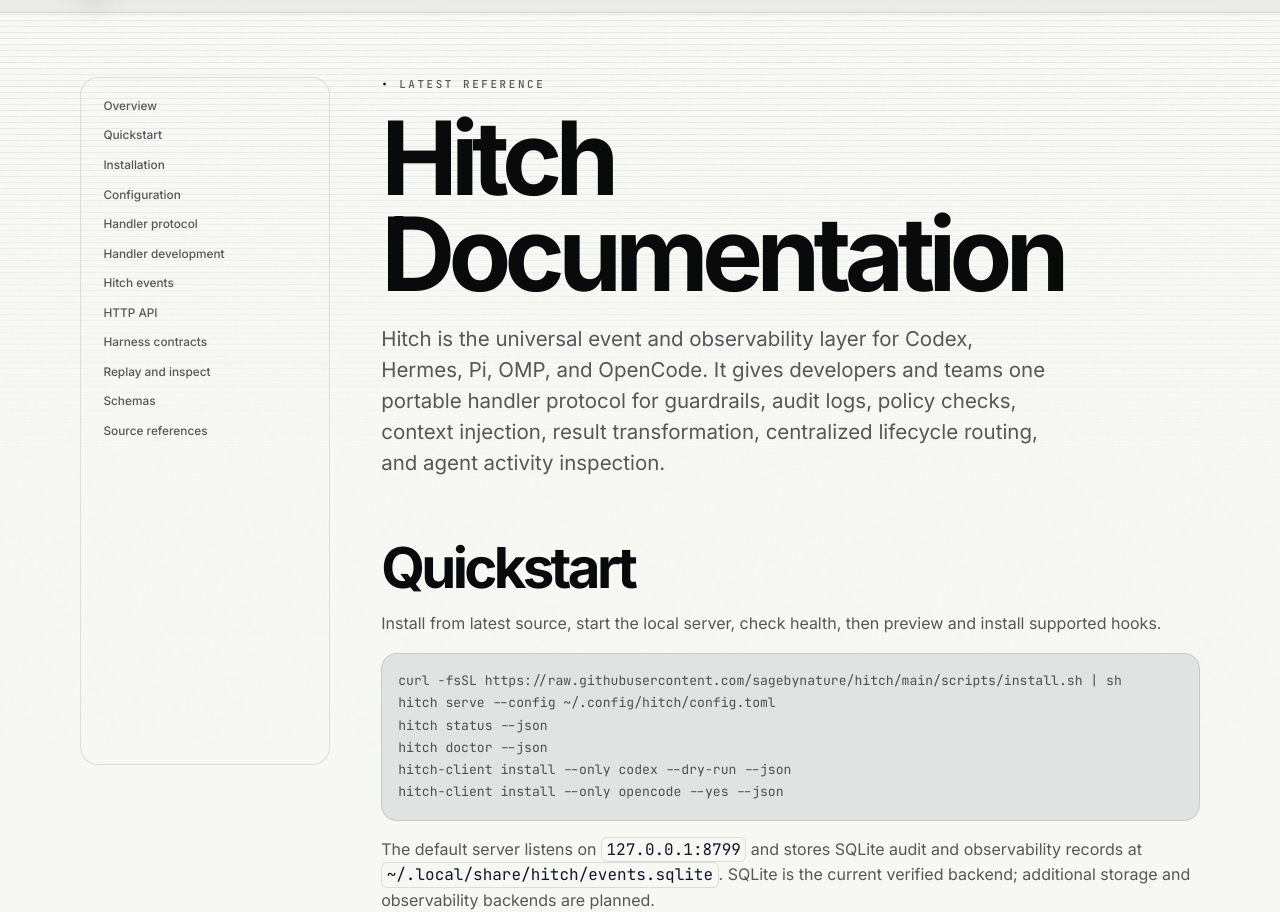
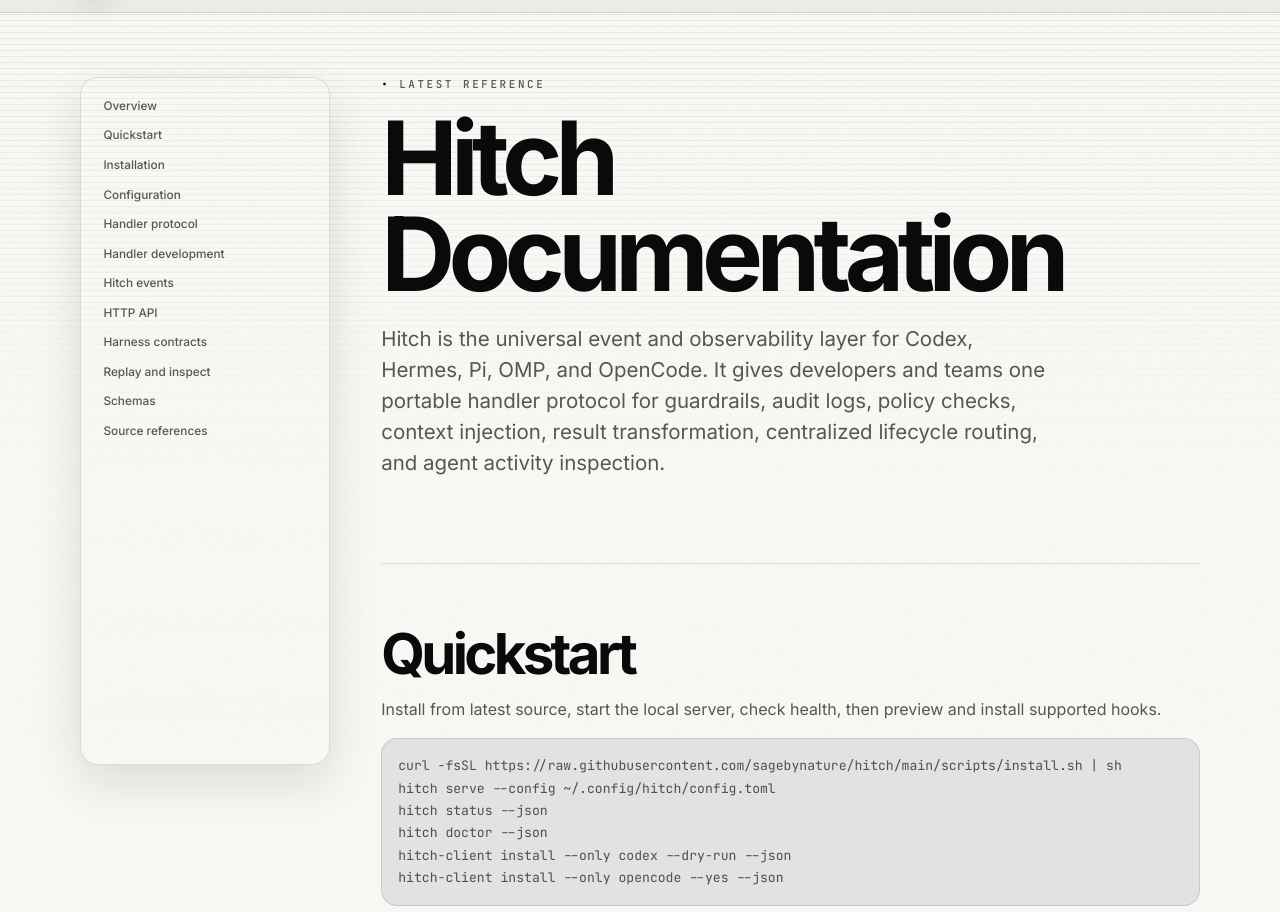
Before and after one commit to sagebynature/hitch, a plain HTML site: page docs/docs/latest/index.html in a window 1280 px wide. Shown: the part 52-964 px from the top of the page. Drawn offline with Linux system fonts and the light colour scheme.

Commit message:
docs: polish reference page

```diff
--- a/docs/assets/site.css
+++ b/docs/assets/site.css
@@ -499,6 +499,7 @@
   gap: clamp(2rem, 4vw, 4rem);
   padding: clamp(2rem, 5vw, 5rem) 0;
 }
+.docs-hero { padding-bottom: clamp(2rem, 5vw, 4rem); border-bottom: 1px solid var(--line); }
 .docs-sidebar {
   position: sticky;
   top: 88px;
@@ -509,6 +510,7 @@
   border: 1px solid var(--line);
   border-radius: var(--radius);
   background: linear-gradient(180deg, rgb(255 255 255 / 0.055), rgb(255 255 255 / 0.025));
+  box-shadow: inset 0 1px 0 rgb(255 255 255 / 0.06), 0 18px 48px var(--shadow);
 }
 .docs-sidebar a {
   display: block;
@@ -520,8 +522,10 @@
 }
 .docs-sidebar a:hover { background: rgb(255 255 255 / 0.055); color: var(--text); }
 .docs-content { max-width: 820px; }
+.docs-content section { padding: clamp(2rem, 5vw, 4rem) 0; border-bottom: 1px solid var(--line); }
+.docs-content section:last-child { border-bottom: 0; }
 .docs-content h1 { max-width: none; font-size: clamp(3.1rem, 8vw, 6.4rem); }
-.docs-content h2 { margin-top: 4rem; font-size: clamp(2.25rem, 4.4vw, 4.1rem); }
+.docs-content h2 { margin-top: 0; font-size: clamp(2.25rem, 4.4vw, 4.1rem); }
 .docs-content h3 { margin-top: 2rem; }
 .docs-content p, .docs-content li { color: var(--copy); }
 .docs-content li + li { margin-top: .35rem; }
--- a/docs/docs/latest/index.html
+++ b/docs/docs/latest/index.html
@@ -50,9 +50,11 @@
       </aside>
 
       <article class="docs-content">
-        <p class="eyebrow" id="top">Latest reference</p>
-        <h1>Hitch Documentation</h1>
-        <p class="lede">Hitch is the universal event and observability layer for Codex, Hermes, Pi, OMP, and OpenCode. It gives developers and teams one portable handler protocol for guardrails, audit logs, policy checks, context injection, result transformation, centralized lifecycle routing, and agent activity inspection.</p>
+        <header class="docs-hero">
+          <p class="eyebrow" id="top">Latest reference</p>
+          <h1>Hitch Documentation</h1>
+          <p class="lede">Hitch is the universal event and observability layer for Codex, Hermes, Pi, OMP, and OpenCode. It gives developers and teams one portable handler protocol for guardrails, audit logs, policy checks, context injection, result transformation, centralized lifecycle routing, and agent activity inspection.</p>
+        </header>
 
         <section id="quickstart">
           <h2>Quickstart</h2>
```
